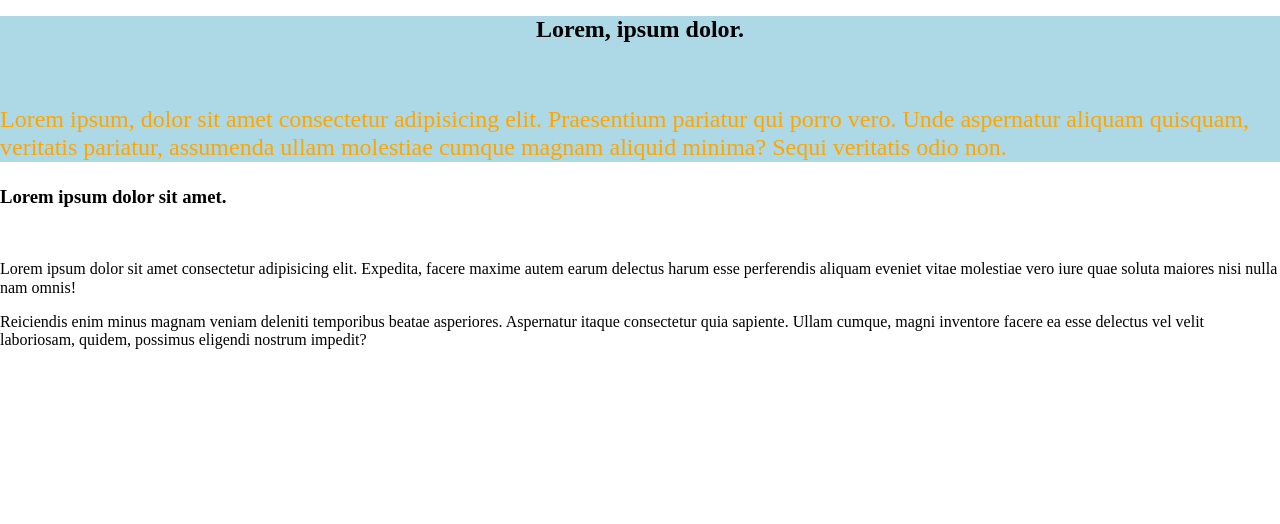
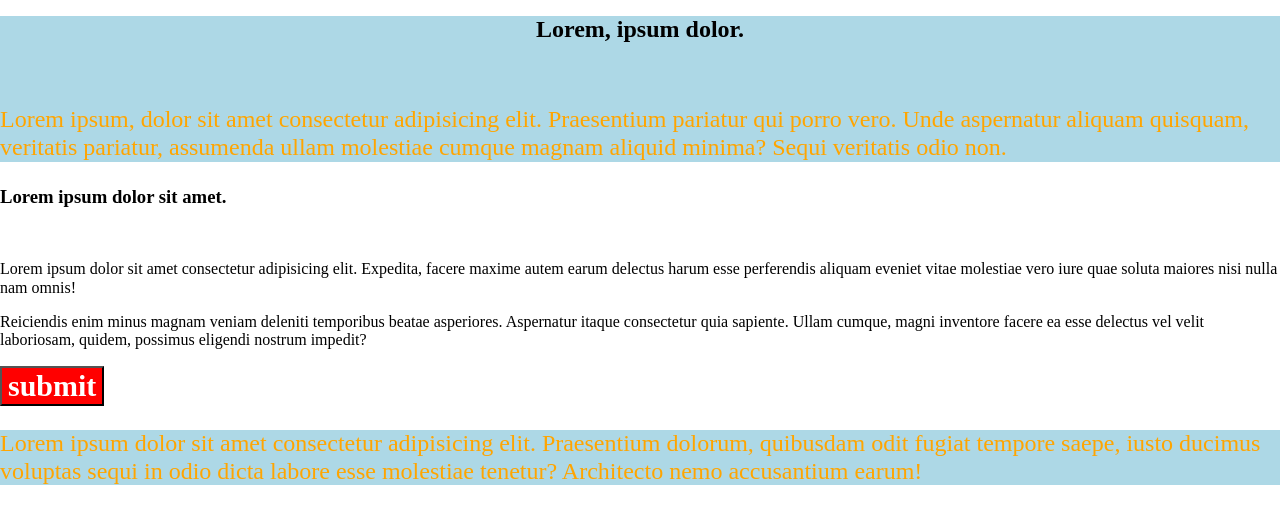
Before and after one commit to biigii/project4august2022, a plain HTML site: page index.html in a window 1280 px wide. Shown: the part 142-666 px from the top of the page. Drawn offline with Linux system fonts and the light colour scheme.

Commit message:
styling shared between classes

```diff
--- a/assets/css/styles.css
+++ b/assets/css/styles.css
@@ -17,16 +17,29 @@
   background-color: lightgreen;
 }
 
-.btns__button {
+.btns__button,
+.blog__btn {
   font-size: 30px;
   font-weight: bold;
   color: darkgray;
 }
 
-.btns__button--danger {
+/* .blog__btn {
+  font-size: 30px;
+  font-weight: bold;
+  color: darkgray;
+} */
+
+.btns__button--danger,
+.blog__btn--danger {
   background-color: red;
   color: white;
 }
+
+/* .blog__btn--danger {
+  background-color: red;
+  color: white;
+} */
 
 .btns__button--info {
   background-color: lightblue;
--- a/index.html
+++ b/index.html
@@ -39,10 +39,11 @@
         <img src="" class="blog__image">
         <p class="blog__text">Lorem ipsum dolor sit amet consectetur adipisicing elit. Expedita, facere maxime autem earum delectus harum esse perferendis aliquam eveniet vitae molestiae vero iure quae soluta maiores nisi nulla nam omnis!</p>
         <p class="blog__text blog__text--important">Reiciendis enim minus magnam veniam deleniti temporibus beatae asperiores. Aspernatur itaque consectetur quia sapiente. Ullam cumque, magni inventore facere ea esse delectus vel velit laboriosam, quidem, possimus eligendi nostrum impedit?</p>
+        <button class="blog__btn blog__btn--danger">submit</button>
       </section>
     </main>
-    <footer>
-
+    <footer class="news">
+      <p>Lorem ipsum dolor sit amet consectetur adipisicing elit. Praesentium dolorum, quibusdam odit fugiat tempore saepe, iusto ducimus voluptas sequi in odio dicta labore esse molestiae tenetur? Architecto nemo accusantium earum!</p>
     </footer>
   </body>
 </html>
```
